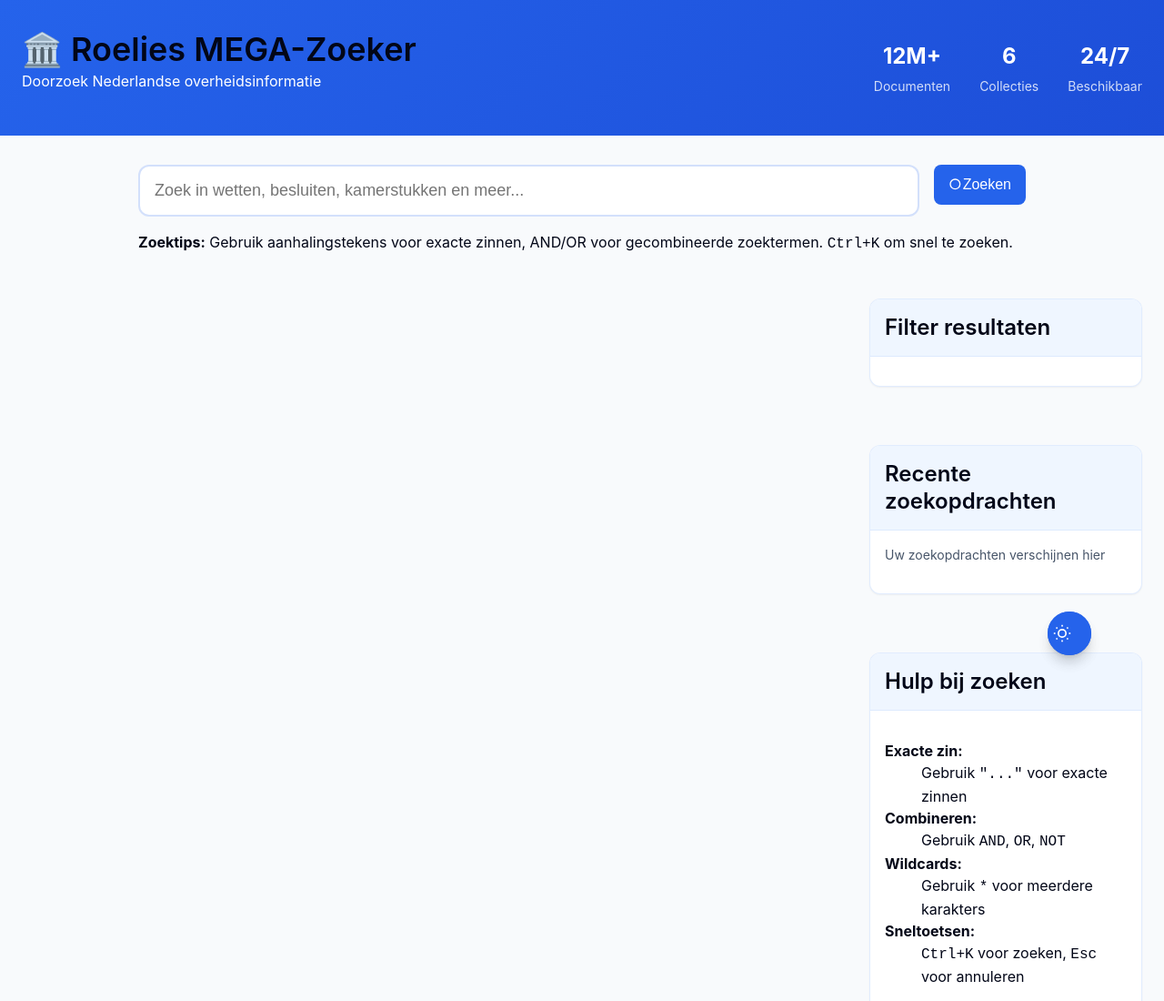
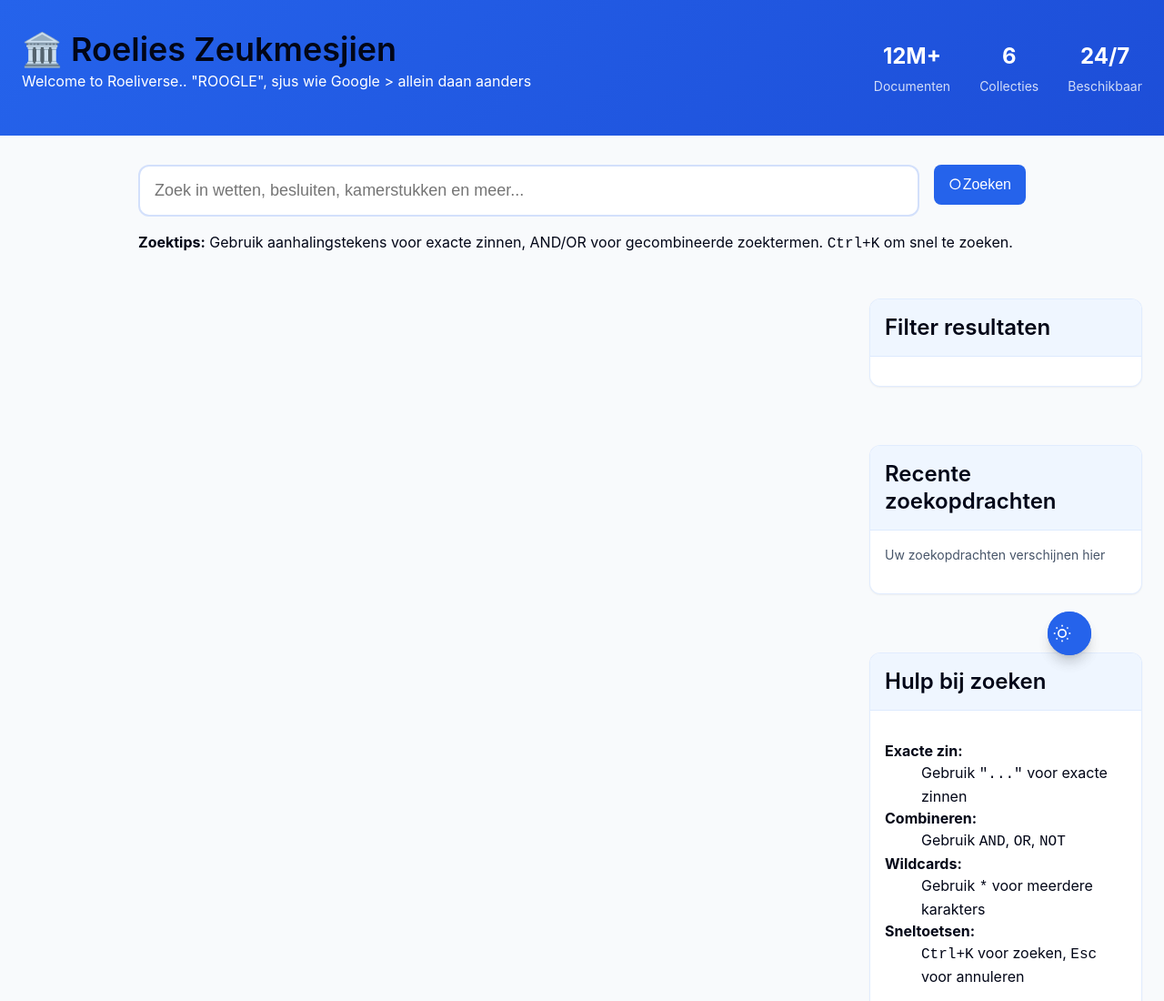
Before and after one commit to rolfvandort/wettenzoeker, a plain HTML site: page index.html in a window 1280 px wide. Shown: the top 1100 px of the page at 91% size. Drawn offline with Linux system fonts and the light colour scheme; no server answers.

Commit message:
Update index.html

```diff
--- a/index.html
+++ b/index.html
@@ -23,9 +23,9 @@
             <div class="header-branding">
                 <h1>
                     <span class="logo-icon">🏛️</span>
-                    Roelies MEGA-Zoeker
+                    Roelies Zeukmesjien
                 </h1>
-                <p class="header-subtitle">Doorzoek Nederlandse overheidsinformatie</p>
+                <p class="header-subtitle">Welcome to Roeliverse.. "ROOGLE", sjus wie Google > allein daan aanders</p>
             </div>
             <div class="header-stats">
                 <div class="stat-item">
```
